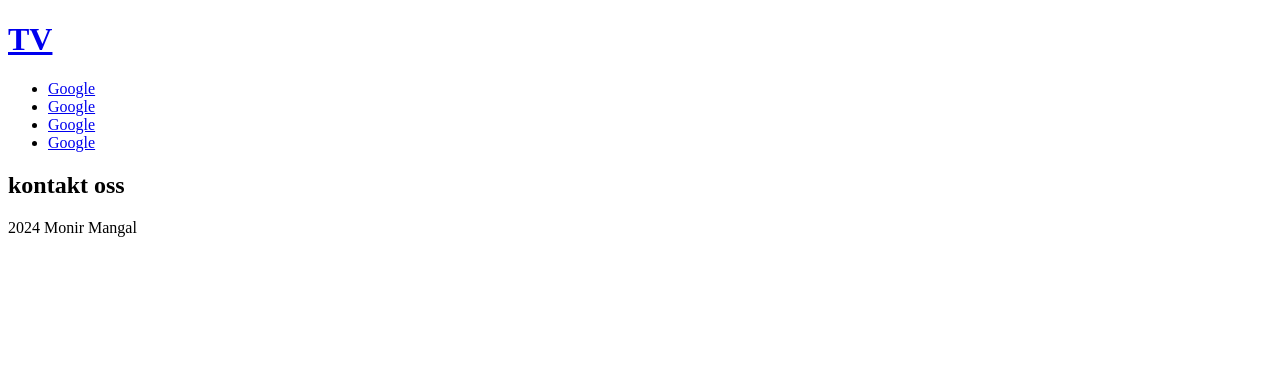
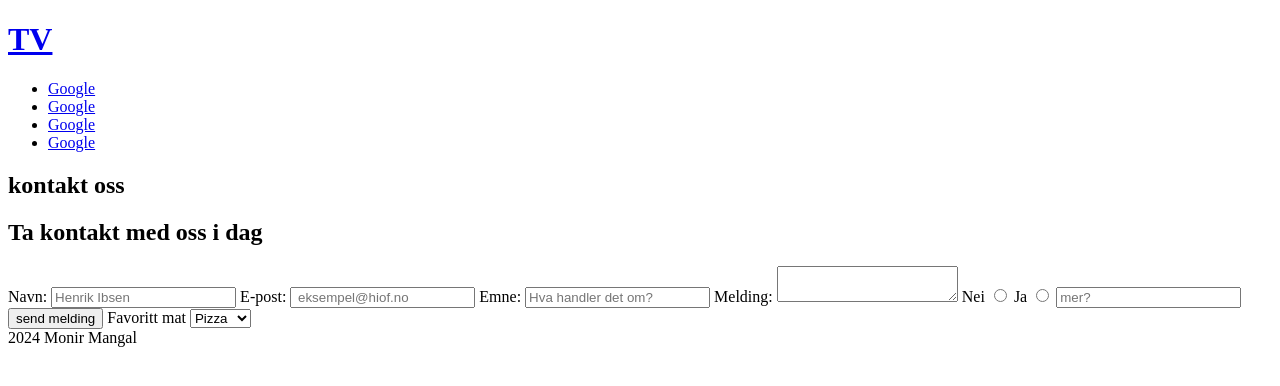
Before and after one commit to monir-debug/Webutvikling-Monir-2, a plain HTML site: page forelesning 2808/contact.html in a window 1280 px wide. Drawn offline with Linux system fonts and the light colour scheme.

Commit message:
Form
Html skjemaer

```diff
--- a/forelesning 2808/contact.html
+++ b/forelesning 2808/contact.html
@@ -23,6 +23,52 @@
                 kontakt oss
             </h2>
         </section>
+        <section>
+            <h2>
+                Ta kontakt med oss i dag</h2>
+                <form method="post">
+                    <label for="navn">Navn:</label>
+                    <input type="text" name="navn" placeholder="Henrik Ibsen" id="navn" maxlength="50" required>
+
+                    <label>
+                        E-post:
+                        <input type="email" name="email" placeholder=" eksempel@hiof.no" pattern="[a-z0-9._%+\-]+@[a-z0-9.\-]+\.[a-z]{2,}$" required>
+                    </label>
+                    <label>
+                        Emne:
+                        <input type="text" name="emne" placeholder="Hva handler det om?">
+                    </label>
+                    <label>
+                        Melding:
+                        <textarea name="melding" required></textarea>
+                    </label>
+                    <label>
+                        Nei
+                        <input type="radio" name="valg">
+                    </label>
+                    <label>
+                        Ja
+                        <input type="radio" name="valg">
+                    </label>
+                    <label>
+                        <input type="radio name=kanskje" placeholder="mer?">
+                    </label>
+                    <input type="submit" value="send melding">
+                    <label>
+                        Favoritt mat
+                        <select name="fav">
+                            <option value="Pizza">Pizza</option>
+                            <option value="Kebab">Kebab</option>
+                        </select>
+
+                    </label>
+
+
+
+                </form>
+
+        </section>
+
     </main>
     <footer>2024 Monir Mangal</footer>
 </body>
```
